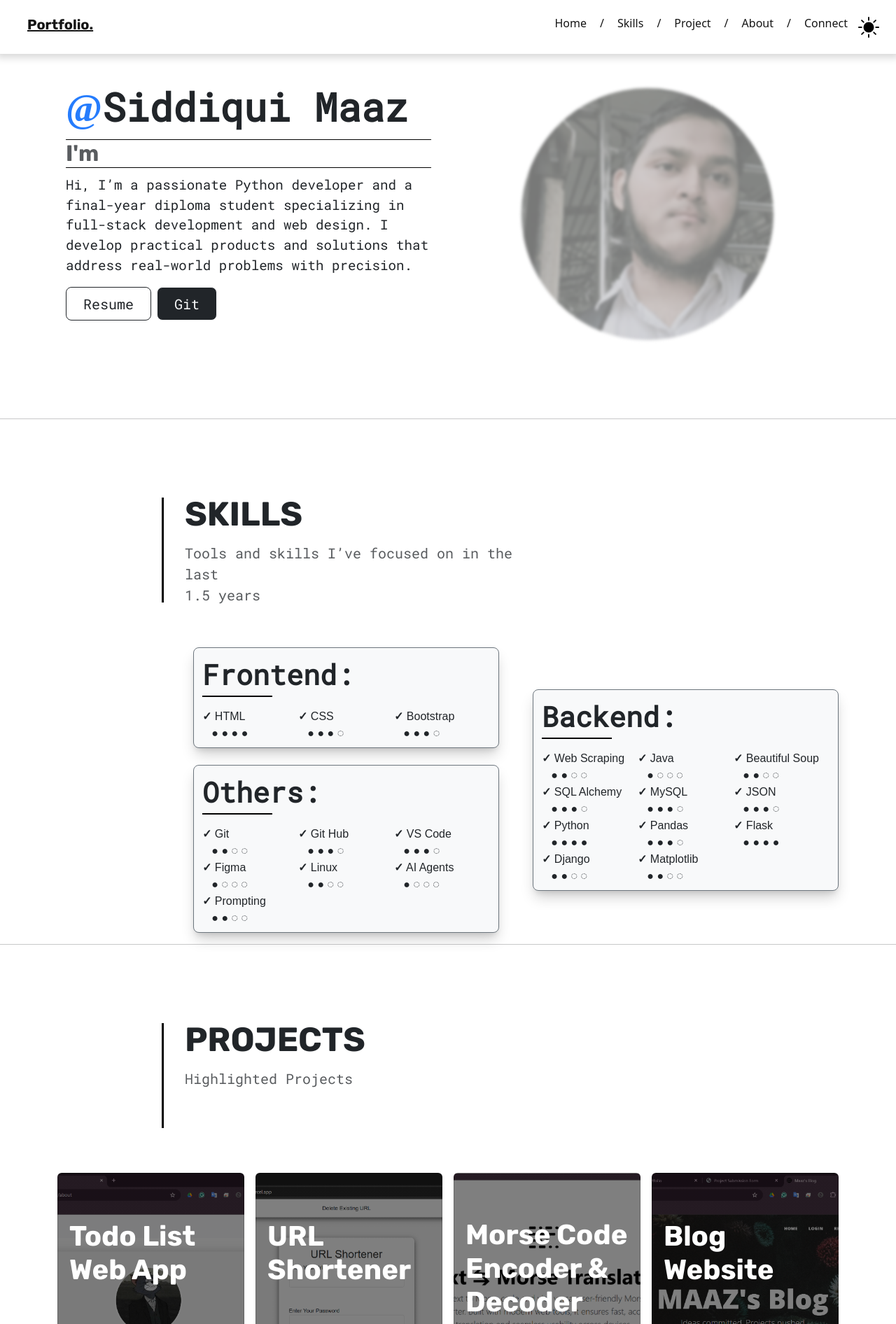
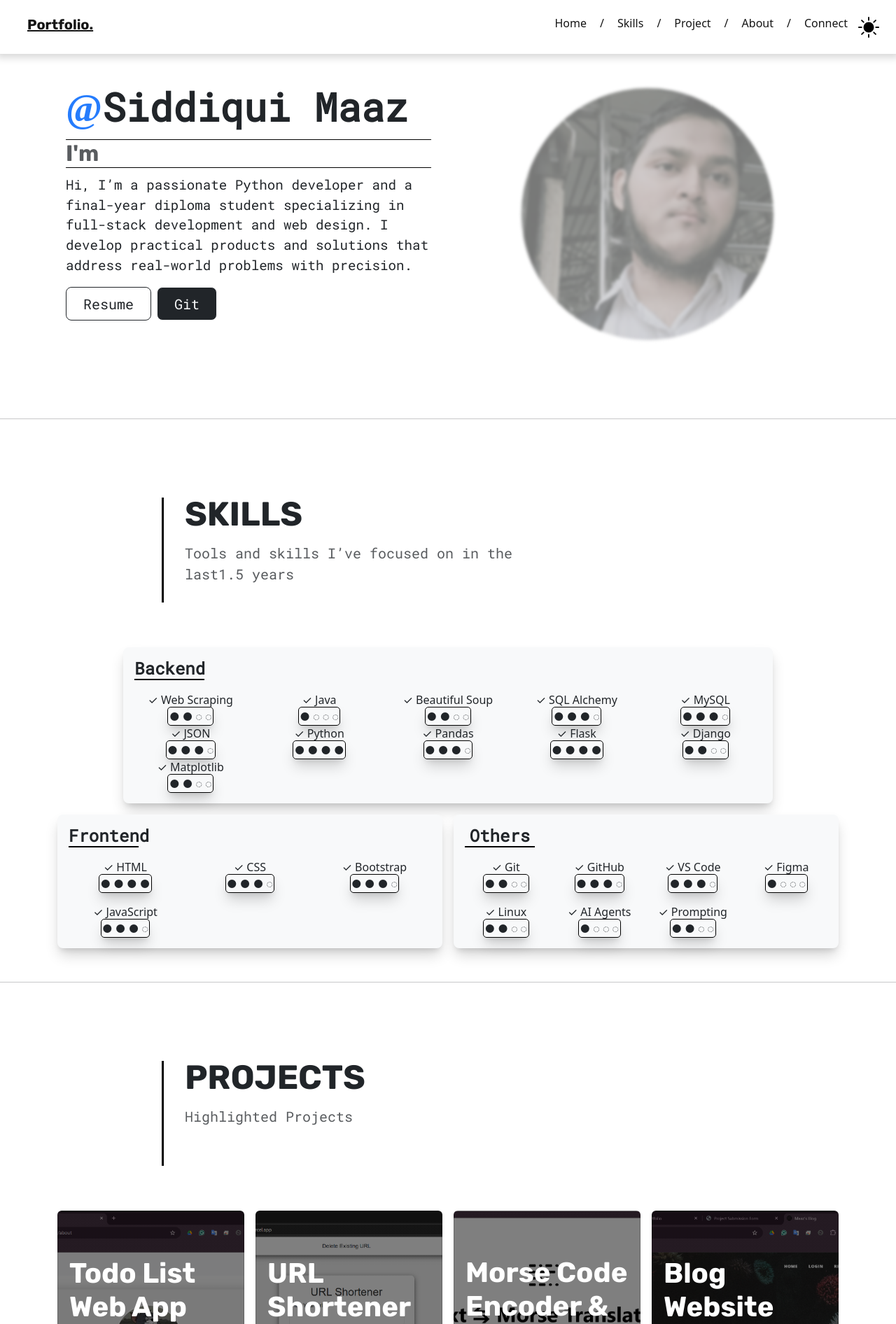
Before and after one commit to maazsiddiqui79/PORTFOLIO, a Flask app: page / in a window 1280 px wide. Shown: the top 1892 px of the page at 70% size. Run offline with Flask 3, Linux system fonts and the light colour scheme; data comes from the database, SQL or seed files in the repository; some libraries are stand-ins or nearby versions.

Commit message:
Changed the skills

```diff
--- a/api/app.py
+++ b/api/app.py
@@ -274,4 +274,4 @@ if not os.environ.get("VERCEL"):
         db.create_all()
 
 if __name__ == '__main__':
-    app.run(port=5000, debug=True)
+    app.run(debug=True, use_reloader=False)
--- /dev/null
+++ b/api/static/skills.css
@@ -0,0 +1,11 @@
+.skills-grid {
+  display: grid;
+  grid-template-columns: repeat(3, 1fr);
+  justify-items:flex-start;
+}
+
+@media (max-width: 768px) {
+  .skills-grid {
+    grid-template-columns: repeat(2, 1fr);
+  }
+}
--- a/api/templates/about.html
+++ b/api/templates/about.html
@@ -49,27 +49,23 @@
           as
           <u>task automation, data processing, and interface design</u>.
           My toolkit includes <span style="font-weight: bolder;">Python</span>,
-          <span style="font-weight: bolder;">C++</span>, <span style="font-weight: bolder;">Java</span>, and tools like
-          <span style="font-weight: bolder;">Flask, Selenium, and Figma</span>, enabling me to bridge software logic
+          <span style="font-weight: bolder;">JavaScript</span>, <span style="font-weight: bolder;">Java</span>, and tools like
+          <span style="font-weight: bolder;">Django, Flask, and Figma</span>, enabling me to bridge software logic
           with user
           experience.
         </p>
 
 
-        <p>
-          I’m driven by <u>curiosity</u> and guided by
-          <span style="font-weight: bolder;">discipline</span>, continuously refining my skills to stay relevant in a
-          fast-evolving technology landscape.
-          Whether it involves
-          <span style="font-weight: bolder;"><u>backend development</u></span>,
-          <span style="font-weight: bolder;"><u>designing intuitive user interfaces</u></span>, or
-          <u><i>optimizing performance</i></u>, I approach each task with a balance of precision and creativity.
-          My objective is clear:
-          <span style="font-weight: bolder;">
-            <u><i>to deliver well-structured, impactful solutions where every line of code serves a purpose.</i></u>
-          </span>
-          I view engineering not just as coding, but as disciplined problem-solving.
-        </p>
+       <p>
+  Driven by <u>curiosity</u> and guided by <span style="font-weight: bolder;">discipline</span>, I focus on building
+  <span style="font-weight: bolder;"><u>well-structured, impactful solutions</u></span>.
+  Whether it’s
+  <span style="font-weight: bolder;"><u>backend development</u></span>,
+  <span style="font-weight: bolder;"><u>intuitive interfaces</u></span>, or
+  <u><i>performance optimization</i></u>,
+  I treat engineering as disciplined problem-solving—where every line of code has a purpose.
+</p>
+
 
 
         <h4>
--- a/api/templates/backend.html
+++ /dev/null
@@ -1,42 +0,0 @@
-<main style="font-family:  sans-serif;">
-  <div
-    class="album py-2 skillsdarkmode w-100 border border-secondary rounded-3 mx-auto"
-  >
-    <div class="container">
-      <p
-        class="fs-1 fw-bold skillsubheadingborder"
-        style="font-family: 'Roboto Mono', monospace"
-      >
-        Backend:
-      </p>
-
-      <div class="skills-grid">
-        <div><span class="fs-6 fw-bold">✓</span> Web Scraping <br>&nbsp;&nbsp;&nbsp;● ● ◌ ◌</div>
-        <div><span class="fs-6 fw-bold">✓</span> Java <br>&nbsp;&nbsp;&nbsp;● ◌ ◌ ◌</div>
-        <div><span class="fs-6 fw-bold">✓</span> Beautiful Soup <br>&nbsp;&nbsp;&nbsp;● ● ◌ ◌</div>
-        <div><span class="fs-6 fw-bold">✓</span> SQL Alchemy <br>&nbsp;&nbsp;&nbsp;● ● ● ◌</div>
-        <div><span class="fs-6 fw-bold">✓</span> MySQL <br>&nbsp;&nbsp;&nbsp;● ● ● ◌</div>
-        <div><span class="fs-6 fw-bold">✓</span> JSON <br>&nbsp;&nbsp;&nbsp;● ● ● ◌</div>
-        <div><span class="fs-6 fw-bold">✓</span> Python <br>&nbsp;&nbsp;&nbsp;● ● ● ●</div>
-        <div><span class="fs-6 fw-bold">✓</span> Pandas <br>&nbsp;&nbsp;&nbsp;● ● ● ◌</div>
-        <div><span class="fs-6 fw-bold">✓</span> Flask <br>&nbsp;&nbsp;&nbsp;● ● ● ●</div>
-        <div><span class="fs-6 fw-bold">✓</span> Django <br>&nbsp;&nbsp;&nbsp;● ● ◌ ◌</div>
-        <div><span class="fs-6 fw-bold">✓</span> Matplotlib <br>&nbsp;&nbsp;&nbsp;● ● ◌ ◌</div>
-      </div>
-    </div>
-  </div>
-</main>
-<style>
-  .skills-grid {
-    display: grid;
-    grid-template-columns: repeat(3, 1fr);
-    gap: 10;
-  }
-  @media (max-width: 768px) {
-    .skills-grid {
-      display: grid;
-      grid-template-columns: repeat(2, 1fr);
-      gap: 10;
-    }
-  }
-</style>
--- a/api/templates/connect.html
+++ b/api/templates/connect.html
@@ -135,12 +135,14 @@
         </div>
         <div class="mb-3">
           <label for="msg" class="form-label"
-            ><strong style="font-family: 'Rubik', sans-serif">Message</strong></label
+            ><strong style="font-family: 'Rubik', sans-serif"
+              >Message</strong
+            ></label
           ><br />
           <textarea
             name="msg"
             placeholder="Enter your message here..."
-            cols="33"
+            cols="100"
             rows="10"
             style="resize: both"
           ></textarea>
@@ -163,15 +165,16 @@
               Reach Out Directly
             </h3>
 
-            <div class="row justify-content-center text-center"
-            >
+            <div class="row justify-content-center text-center">
               <!-- Left Column -->
               <div class="col-md-6 mb-3">
                 <p
                   class="contact-box contactdetail-in-darkmode"
                   style="font-family: 'Montserrat', sans-serif"
                 >
-                  <strong style="font-family: 'Rubik', sans-serif">📞 Phone:</strong>
+                  <strong style="font-family: 'Rubik', sans-serif"
+                    >📞 Phone:</strong
+                  >
                   <a href="tel:+918850281310" class="text-decoration-none"
                     >+91 88502 81310</a
                   >
@@ -238,7 +241,9 @@
                   class="contact-box contactdetail-in-darkmode"
                   style="font-family: 'Montserrat', sans-serif"
                 >
-                  <strong style="font-family: 'Rubik', sans-serif">📍 Location:</strong>
+                  <strong style="font-family: 'Rubik', sans-serif"
+                    >📍 Location:</strong
+                  >
                   Mumbai, Maharashtra, India
                 </p>
               </div>
@@ -252,7 +257,9 @@
 
 <div class="album py-5">
   <div class="container" style="font-family: 'Rubik', sans-serif">
-    <h2 class="dispaly-3 wrapper text-center text-decoration-underline">Connect with Me</h2>
+    <h2 class="dispaly-3 wrapper text-center text-decoration-underline">
+      Connect with Me
+    </h2>
     <div
       class="wrapper d-flex flex-column flex-md-row justify-content-center align-items-center mb-3"
     >
--- a/api/templates/frontend.html
+++ /dev/null
@@ -1,38 +0,0 @@
-<main style="font-family:  sans-serif;">
-  <div
-    class="album py-2 skillsdarkmode w-100 border border-secondary rounded-3 mx-auto"
-
-  >
-    <div class="container">
-      <p class="fs-1 fw-bold skillsubheadingborder" style="font-family: 'Roboto Mono', monospace">Frontend:</p>
-      <div class="skills-grid">
-        <div>
-          <span class="fs-6 fw-bold">✓</span> HTML <br />&nbsp;&nbsp;&nbsp;● ● ●
-          ●
-        </div>
-        <div>
-          <span class="fs-6 fw-bold">✓</span> CSS <br />&nbsp;&nbsp;&nbsp;● ● ●
-          ◌
-        </div>
-        <div>
-          <span class="fs-6 fw-bold">✓</span> Bootstrap
-          <br />&nbsp;&nbsp;&nbsp;● ● ● ◌
-        </div>
-      </div>
-    </div>
-  </div>
-</main>
-<style>
-  .skills-grid {
-    display: grid;
-    grid-template-columns: repeat(3, 1fr);
-    gap: 10;
-  }
-  @media (max-width: 768px) {
-    .skills-grid {
-      display: grid;
-      grid-template-columns: repeat(2, 1fr);
-      gap: 10;
-    }
-  }
-</style>
--- a/api/templates/others.html
+++ /dev/null
@@ -1,37 +0,0 @@
-<main
-  style="font-family:  sans-serif;">
-  <div class="album py-2 skillsdarkmode w-100 border border-secondary rounded-3 mx-auto">
-
-
-    <div class="container">
-      <p class="fs-1 fw-bold skillsubheadingborder" style="font-family: 'Roboto Mono', monospace" >Others:</p>
-
-
-      <div class="skills-grid fs-6 " >
-        <div><span class="fs-6 fw-bold">✓</span> Git <br>&nbsp;&nbsp;&nbsp;● ● ◌ ◌</div>
-        <div><span class="fs-6 fw-bold">✓</span> Git Hub <br>&nbsp;&nbsp;&nbsp;● ● ● ◌</div>
-        <div><span class="fs-6 fw-bold">✓</span> VS Code <br>&nbsp;&nbsp;&nbsp;● ● ● ◌</div>
-        <div><span class="fs-6 fw-bold">✓</span> Figma <br>&nbsp;&nbsp;&nbsp;● ◌ ◌ ◌</div>
-        <div><span class="fs-6 fw-bold">✓</span> Linux <br>&nbsp;&nbsp;&nbsp;● ● ◌ ◌</div>
-        <div><span class="fs-6 fw-bold">✓</span> AI Agents <br>&nbsp;&nbsp;&nbsp;● ◌ ◌ ◌</div>
-        <div><span class="fs-6 fw-bold">✓</span> Prompting <br>&nbsp;&nbsp;&nbsp;● ● ◌ ◌</div>
-      </div>
-    </div>
-  </div>
-  </div>
-</main>
-<style>
-  .skills-grid{
-    display: grid;
-    grid-template-columns: repeat(3, 1fr);
-    gap: 10;
-  }
-  @media (max-width: 768px){
-    .skills-grid{
-      display: grid;
-      grid-template-columns: repeat(2, 1fr);
-      gap: 10;
-    }
-
-  }
-</style>
--- a/api/templates/skills.html
+++ b/api/templates/skills.html
@@ -1,31 +1,104 @@
+<!-- <h1>Maaz</h1> -->
+
+<!-- ================= SKILLS SECTION ================= -->
+{% block head %}
+<head>
+  <link rel="stylesheet" href="skills.css" />
+</head>
+{% endblock %}
+
+<!-- Heading -->
 <section class="container col-xl-8">
   <div class="row py-lg-5">
     <div
-      class="container col-xl-8 mt-5 headingborder"
+      class="darkmodeheader container col-xl-8 mt-5 headingborder"
       style="font-family: 'Roboto Mono', monospace"
     >
       <h3
-        class="display-5 darkmodeheader fw-bolder lh-1 mb-3"
+        class="display-5 fw-bolder lh-1 mb-3"
         style="font-family: 'Rubik', sans-serif"
       >
         SKILLS
       </h3>
-      <p class="lead darkmodesubheading">
-        Tools and skills I’ve focused on in the last <br />1.5 years
-      </p>
+      <p class="lead darkmodesubheading">Tools and skills I’ve focused on in the last1.5 years</p>
     </div>
   </div>
 </section>
 
-<!-- content -->
+<!-- Content -->
+<section class="container col-xxl-10 mb-5">
+  <div class="row g-3 d-flex justify-content-center">
+    <!-- BACKEND -->
+    <div class="col-10">
+      <div class="skillsdarkmode border-secondary rounded-3 p-3">
+        <div class="text-center">
+          <h4
+            class="fw-bold mb-3 skillsubheadingborder"
+            style="font-family: 'Roboto Mono', monospace"
+          >
+            Backend
+          </h4>
 
-<div class="container col-xxl-8">
-  <div class="row flex-lg-row-reverse align-items-center g-5">
-    <div class="col-12 col-sm-12 col-lg-5">{% include 'backend.html' %}</div>
-    <div class="col-lg-5">
-      {% include 'frontend.html' %}
-      <br />
-      {% include 'others.html' %}
+          <div class="row row-cols-2 row-cols-sm-4 row-cols-md-5 fs-6">
+            <div>✓ Web Scraping <br /><span class="skillsdarkmode" style="border: 1px black solid;padding:1.5px;border-radius:5px">● ● ◌ ◌</span></div>
+            <div>✓ Java <br /><span class="skillsdarkmode" style="border: 1px black solid;padding:1.5px;border-radius:5px">● ◌ ◌ ◌</span></div>
+            <div>✓ Beautiful Soup <br /><span class="skillsdarkmode" style="border: 1px black solid;padding:1.5px;border-radius:5px">● ● ◌ ◌</span></div>
+            <div>✓ SQL Alchemy <br /><span class="skillsdarkmode" style="border: 1px black solid;padding:1.5px;border-radius:5px">● ● ● ◌</span></div>
+            <div>✓ MySQL <br /><span class="skillsdarkmode" style="border: 1px black solid;padding:1.5px;border-radius:5px">● ● ● ◌</span></div>
+            <div>✓ JSON <br /><span class="skillsdarkmode" style="border: 1px black solid;padding:1.5px;border-radius:5px">● ● ● ◌</span></div>
+            <div>✓ Python <br /><span class="skillsdarkmode" style="border: 1px black solid;padding:1.5px;border-radius:5px">● ● ● ●</span></div>
+            <div>✓ Pandas <br /><span class="skillsdarkmode" style="border: 1px black solid;padding:1.5px;border-radius:5px">● ● ● ◌</span></div>
+            <div>✓ Flask <br /><span class="skillsdarkmode" style="border: 1px black solid;padding:1.5px;border-radius:5px">● ● ● ●</span></div>
+            <div>✓ Django <br /><span class="skillsdarkmode" style="border: 1px black solid;padding:1.5px;border-radius:5px">● ● ◌ ◌</span></div>
+            <div>✓ Matplotlib <br /><span class="skillsdarkmode" style="border: 1px black solid;padding:1.5px;border-radius:5px">● ● ◌ ◌</span></div>
+          </div>
+        </div>
+      </div>
+    </div>
+
+    <!-- FRONTEND -->
+    <div class="col-6">
+      <div class="skillsdarkmode border-secondary rounded-3 p-3">
+        <div class="text-center">
+          <h4
+            class="fw-bold mb-3 skillsubheadingborder"
+            style="font-family: 'Roboto Mono', monospace"
+          >
+            Frontend
+          </h4>
+
+          <div class="row row-cols-2 row-cols-sm-3 g-3 fs-6">
+            <div>✓ HTML <br /><span class="skillsdarkmode" style="border: 1px black solid;padding:1.5px;border-radius:5px">● ● ● ●</span></div>
+            <div>✓ CSS <br /><span class="skillsdarkmode" style="border: 1px black solid;padding:1.5px;border-radius:5px">● ● ● ◌</span></div>
+            <div>✓ Bootstrap <br /><span class="skillsdarkmode" style="border: 1px black solid;padding:1.5px;border-radius:5px">● ● ● ◌</span></div>
+            <div>✓ JavaScript <br /><span class="skillsdarkmode" style="border: 1px black solid;padding:1.5px;border-radius:5px">● ● ● ◌</span></div>
+          </div>
+        </div>
+      </div>
+    </div>
+
+    <!-- OTHERS -->
+    <div class="col-6">
+      <div class="skillsdarkmode border-secondary rounded-3 p-3">
+        <div class="text-center">
+          <h4
+            class="fw-bold mb-3 skillsubheadingborder"
+            style="font-family: 'Roboto Mono', monospace"
+          >
+            Others
+          </h4>
+
+          <div class="row row-cols-2 row-cols-sm-3 row-cols-md-4 g-3 fs-6">
+            <div>✓ Git <br /><span class="skillsdarkmode" style="border: 1px black solid;padding:1.5px;border-radius:5px">● ● ◌ ◌</span></div>
+            <div>✓ GitHub <br /><span class="skillsdarkmode" style="border: 1px black solid;padding:1.5px;border-radius:5px">● ● ● ◌</span></div>
+            <div>✓ VS Code <br /><span class="skillsdarkmode" style="border: 1px black solid;padding:1.5px;border-radius:5px">● ● ● ◌</span></div>
+            <div>✓ Figma <br /><span class="skillsdarkmode" style="border: 1px black solid;padding:1.5px;border-radius:5px">● ◌ ◌ ◌</span></div>
+            <div>✓ Linux <br /><span class="skillsdarkmode" style="border: 1px black solid;padding:1.5px;border-radius:5px">● ● ◌ ◌</span></div>
+            <div>✓ AI Agents <br /><span class="skillsdarkmode" style="border: 1px black solid;padding:1.5px;border-radius:5px">● ◌ ◌ ◌</span></div>
+            <div>✓ Prompting <br /><span class="skillsdarkmode" style="border: 1px black solid;padding:1.5px;border-radius:5px">● ● ◌ ◌</span></div>
+          </div>
+        </div>
+      </div>
     </div>
   </div>
-</div>
+</section>
```
Also changed, not shown: api/templates/index.html (line endings or trailing spaces), 1 other file.
